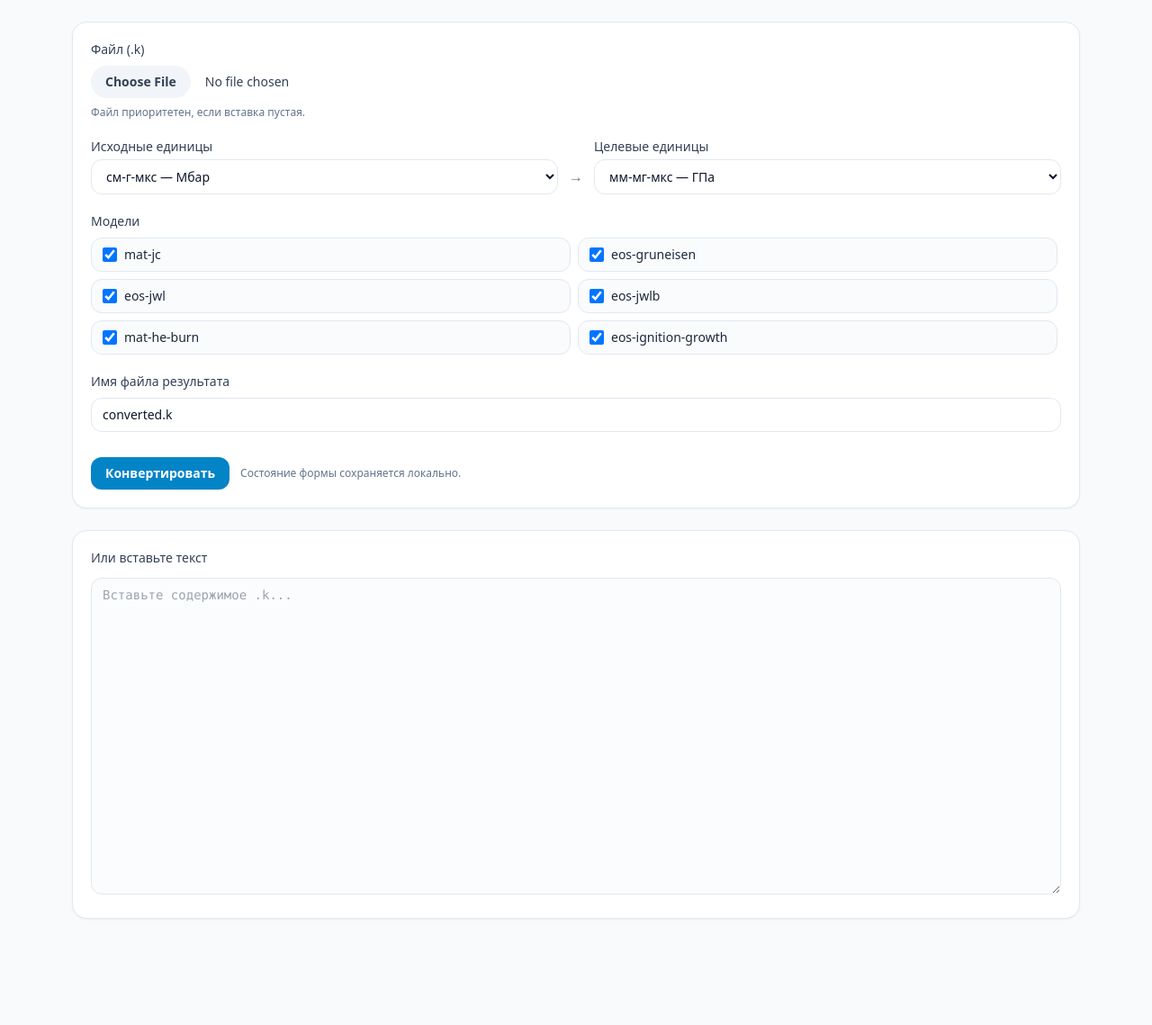
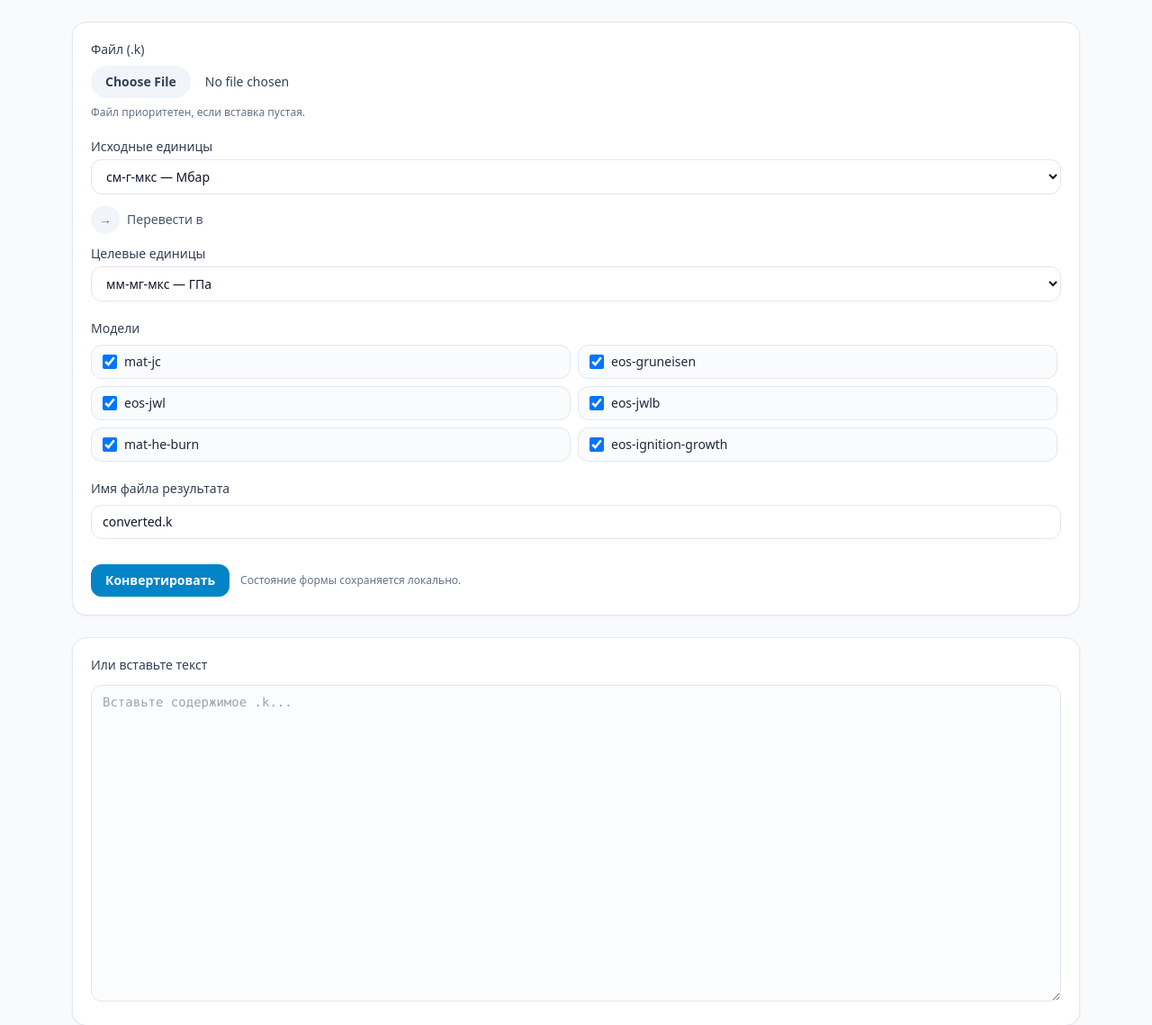
Before and after one commit to sabbraxcaddabra/kunit, a Flask app: page / in a window 1280 px wide. Shown: the part 122-1261 px from the top of the page at 90% size. Before the commit the page ends 1143 px from the top, so only its background shows below. Run offline with Flask 3, Linux system fonts and the light colour scheme; some libraries are stand-ins or nearby versions.

Commit message:
fix(web): stack unit selectors vertically

```diff
--- a/kunit/web/templates/index.html
+++ b/kunit/web/templates/index.html
@@ -33,7 +33,7 @@
             <p class="text-xs text-slate-500">Файл приоритетен, если вставка пустая.</p>
           </div>
 
-          <div class="grid md:grid-cols-[1fr_auto_1fr] items-end gap-3">
+          <div class="space-y-3">
             <div>
               <label class="block text-sm font-medium text-slate-700">Исходные единицы</label>
               {% set selected_src = selected_src or (units|first).key %}
@@ -43,7 +43,10 @@
                 {% endfor %}
               </select>
             </div>
-            <div class="text-center text-slate-500 pb-2">→</div>
+            <div class="flex items-center gap-2 text-sm text-slate-600">
+              <span class="inline-flex h-8 w-8 items-center justify-center rounded-full bg-slate-100 text-slate-500">→</span>
+              <span>Перевести в</span>
+            </div>
             <div>
               <label class="block text-sm font-medium text-slate-700">Целевые единицы</label>
               {% set selected_dst = selected_dst or (units|last).key %}
```
